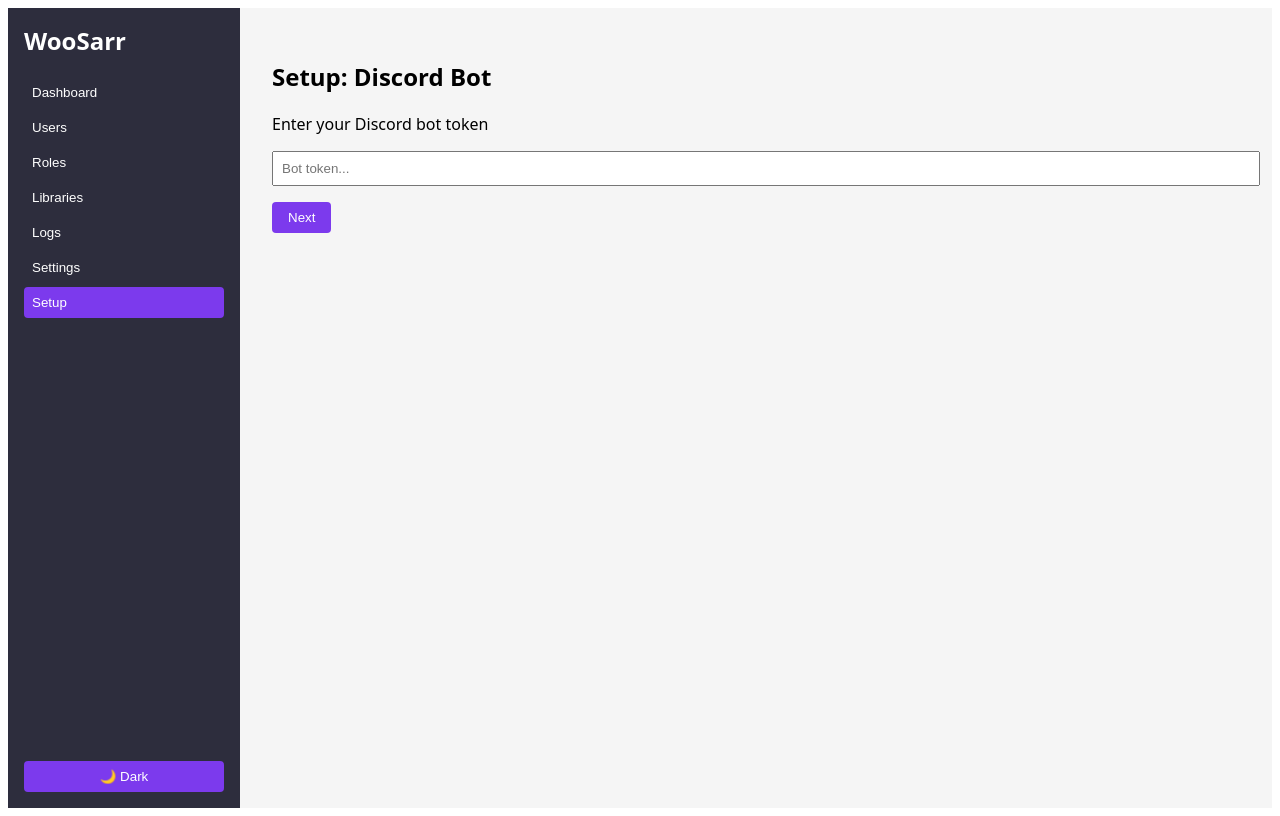
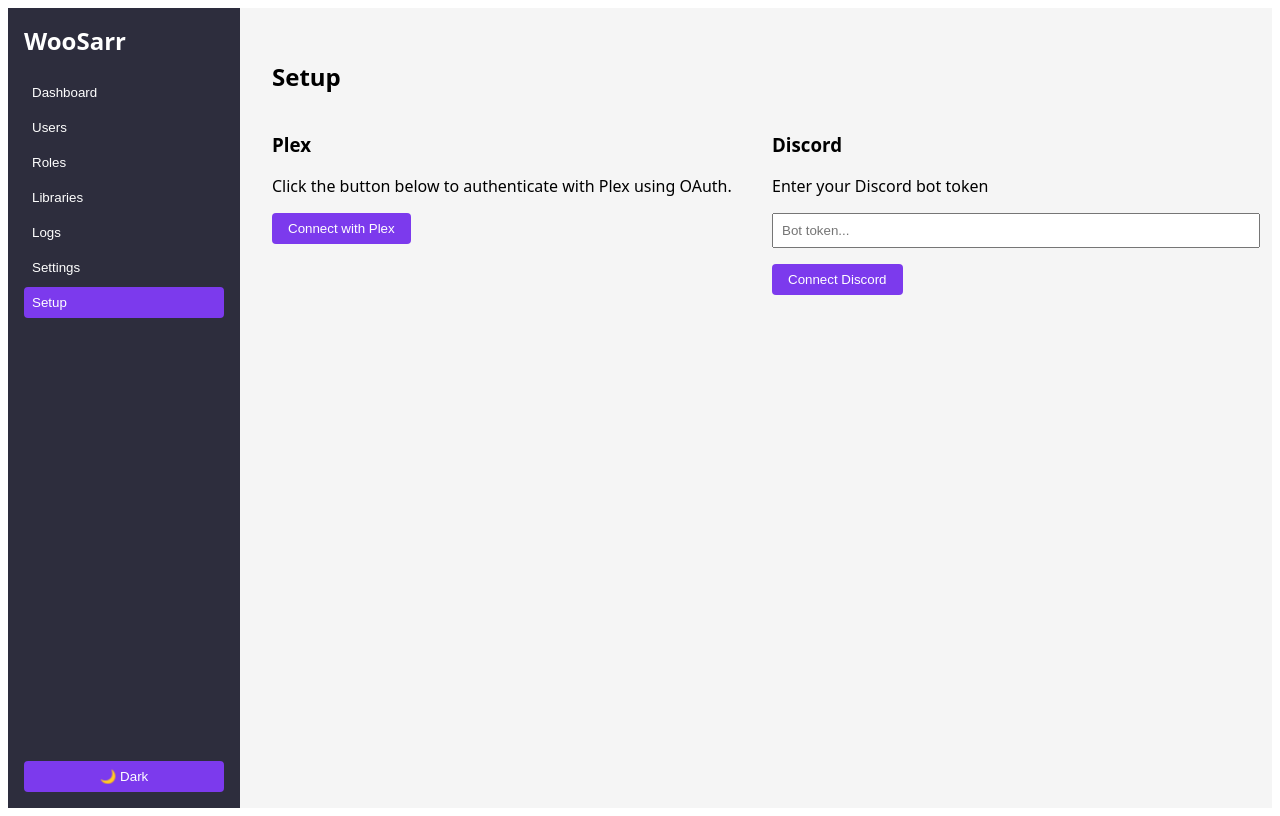
Before and after one commit to TheWooSai/WooSarr, a React (Vite) app in the folder frontend/: page / in a window 1280 px wide. Both pictures are taken after a click on the button "Setup". Built offline with nearby package versions, Linux system fonts and the light colour scheme; no server answers.

Commit message:
P6-02: Separate Plex and Discord setup pages

```diff
--- a/frontend/src/pages/Setup.tsx
+++ b/frontend/src/pages/Setup.tsx
@@ -1,188 +1,66 @@
 import { useState, useEffect } from 'react';
+import SetupPlex from './SetupPlex';
+import SetupDiscord from './SetupDiscord';
+
+interface SetupStatus {
+  plex: {
+    authenticated: boolean;
+    server_name: string;
+  };
+  discord: {
+    running: boolean;
+  };
+}
 
 function Setup() {
-  const [step, setStep] = useState(1);
-  const [discordToken, setDiscordToken] = useState('');
-  const [plexCode, setPlexCode] = useState('');
-  const [plexUrl, setPlexUrl] = useState('');
-  const [plexAuthenticating, setPlexAuthenticating] = useState(false);
-  const [plexAuthenticated, setPlexAuthenticated] = useState(false);
-  const [plexServerName, setPlexServerName] = useState('');
-  const [plexMachineId, setPlexMachineId] = useState('');
-  const [error, setError] = useState('');
+  const [status, setStatus] = useState<SetupStatus | null>(null);
+  const [loading, setLoading] = useState(true);
 
-  // Check if Plex is already authenticated
   useEffect(() => {
-    checkPlexStatus();
+    fetchSetupStatus();
   }, []);
 
-  const checkPlexStatus = async () => {
+  const fetchSetupStatus = async () => {
     try {
-      const response = await fetch('/api/plex/status');
+      const response = await fetch('/api/setup/status');
       const data = await response.json();
-      if (data.authenticated) {
-        setPlexAuthenticated(true);
-        setPlexServerName(data.server_name);
-        setPlexMachineId(data.machine_identifier);
-      }
+      setStatus(data);
     } catch (e) {
-      console.error('Failed to check Plex status:', e);
+      console.error('Failed to fetch setup status:', e);
+    } finally {
+      setLoading(false);
     }
   };
 
-  const handleDiscordSetup = async () => {
-    try {
-      await fetch('/api/discord/token', {
-        method: 'POST',
-        headers: { 'Content-Type': 'application/json' },
-        body: JSON.stringify({ token: discordToken }),
-      });
-      setStep(2);
-    } catch (e) {
-      setError('Failed to save Discord token');
-    }
-  };
-
-  const handlePlexOAuthStart = async () => {
-    try {
-      setError('');
-      const response = await fetch('/api/plex/oauth/start', {
-        method: 'POST',
-        headers: { 'Content-Type': 'application/json' },
-        body: JSON.stringify({}),
-      });
-      const data = await response.json();
-      if (data.success) {
-        setPlexCode(data.code);
-        setPlexUrl(data.url);
-        setPlexAuthenticating(true);
-        // Start polling
-        pollPlexOAuth();
-      } else {
-        setError(data.message);
-      }
-    } catch (e) {
-      setError('Failed to start Plex OAuth');
-    }
-  };
-
-  const pollPlexOAuth = async () => {
-    if (!plexCode) return;
-
-    try {
-      const response = await fetch('/api/plex/oauth/poll', {
-        method: 'POST',
-        headers: { 'Content-Type': 'application/json' },
-        body: JSON.stringify({ code: plexCode }),
-      });
-      const data = await response.json();
-
-      if (data.success && data.authenticated) {
-        setPlexAuthenticating(false);
-        setPlexAuthenticated(true);
-        setPlexServerName(data.server_name);
-        setPlexMachineId(data.machine_identifier);
-        setStep(3);
-      } else if (data.success && !data.authenticated) {
-        // Keep polling
-        setTimeout(pollPlexOAuth, 2000);
-      } else {
-        setPlexAuthenticating(false);
-        setError(data.message);
-      }
-    } catch (e) {
-      setPlexAuthenticating(false);
-      setError('Failed to poll Plex OAuth');
-    }
-  };
-
-  if (step === 1) {
-    return (
-      <div>
-        <h2>Setup: Discord Bot</h2>
-        <p>Enter your Discord bot token</p>
-        <input
-          type="text"
-          value={discordToken}
-          onChange={(e) => setDiscordToken(e.target.value)}
-          placeholder="Bot token..."
-          style={{ width: '100%', padding: '0.5rem', marginBottom: '1rem' }}
-        />
-        <button
-          onClick={handleDiscordSetup}
-          style={{
-            padding: '0.5rem 1rem',
-            backgroundColor: '#7c3aed',
-            color: '#fff',
-            border: 'none',
-            borderRadius: '4px',
-            cursor: 'pointer',
-          }}
-        >
-          Next
-        </button>
-      </div>
-    );
-  }
-
-  if (step === 2) {
-    return (
-      <div>
-        <h2>Setup: Plex Integration</h2>
-        {error && <p style={{ color: 'red' }}>{error}</p>}
-        {plexAuthenticated ? (
-          <div>
-            <p>Connected to: {plexServerName}</p>
-            <p>Machine ID: {plexMachineId}</p>
-            <button
-              onClick={() => setStep(3)}
-              style={{
-                padding: '0.5rem 1rem',
-                backgroundColor: '#7c3aed',
-                color: '#fff',
-                border: 'none',
-                borderRadius: '4px',
-                cursor: 'pointer',
-              }}
-            >
-              Next
-            </button>
-          </div>
-        ) : (
-          <div>
-            <p>Click the button below to authenticate with Plex using OAuth.</p>
-            {plexUrl && (
-              <p>
-                Or visit:{' '}
-                <a href={plexUrl} target="_blank" rel="noopener noreferrer">
-                  {plexUrl}
-                </a>
-              </p>
-            )}
-            <button
-              onClick={handlePlexOAuthStart}
-              disabled={plexAuthenticating}
-              style={{
-                padding: '0.5rem 1rem',
-                backgroundColor: '#7c3aed',
-                color: '#fff',
-                border: 'none',
-                borderRadius: '4px',
-                cursor: plexAuthenticating ? 'wait' : 'pointer',
-              }}
-            >
-              {plexAuthenticating ? 'Waiting for authentication...' : 'Connect with Plex'}
-            </button>
-          </div>
-        )}
-      </div>
-    );
+  if (loading) {
+    return <div>Loading setup status...</div>;
   }
 
   return (
     <div>
-      <h2>Setup Complete</h2>
-      <p>Your WooSarr instance is now configured.</p>
+      <h2>Setup</h2>
+      <div style={{ display: 'grid', gridTemplateColumns: '1fr 1fr', gap: '2rem' }}>
+        <div>
+          <h3>Plex</h3>
+          {status?.plex?.authenticated ? (
+            <div>
+              <p>✅ Connected to: {status.plex.server_name}</p>
+            </div>
+          ) : (
+            <SetupPlex onAuthenticated={fetchSetupStatus} />
+          )}
+        </div>
+        <div>
+          <h3>Discord</h3>
+          {status?.discord?.running ? (
+            <div>
+              <p>✅ Bot is running</p>
+            </div>
+          ) : (
+            <SetupDiscord onStarted={fetchSetupStatus} />
+          )}
+        </div>
+      </div>
     </div>
   );
 }
--- /dev/null
+++ b/frontend/src/pages/SetupDiscord.tsx
@@ -0,0 +1,53 @@
+import { useState } from 'react';
+
+interface SetupDiscordProps {
+  onStarted: () => void;
+}
+
+function SetupDiscord({ onStarted }: SetupDiscordProps) {
+  const [discordToken, setDiscordToken] = useState('');
+  const [error, setError] = useState('');
+
+  const handleDiscordSetup = async () => {
+    try {
+      setError('');
+      await fetch('/api/setup/discord/token', {
+        method: 'POST',
+        headers: { 'Content-Type': 'application/json' },
+        body: JSON.stringify({ token: discordToken }),
+      });
+      onStarted();
+    } catch (e) {
+      setError('Failed to save Discord token');
+    }
+  };
+
+  return (
+    <div>
+      {error && <p style={{ color: 'red' }}>{error}</p>}
+      <p>Enter your Discord bot token</p>
+      <input
+        type="text"
+        value={discordToken}
+        onChange={(e) => setDiscordToken(e.target.value)}
+        placeholder="Bot token..."
+        style={{ width: '100%', padding: '0.5rem', marginBottom: '1rem' }}
+      />
+      <button
+        onClick={handleDiscordSetup}
+        style={{
+          padding: '0.5rem 1rem',
+          backgroundColor: '#7c3aed',
+          color: '#fff',
+          border: 'none',
+          borderRadius: '4px',
+          cursor: 'pointer',
+        }}
+      >
+        Connect Discord
+      </button>
+    </div>
+  );
+}
+
+export default SetupDiscord;
--- /dev/null
+++ b/frontend/src/pages/SetupPlex.tsx
@@ -0,0 +1,93 @@
+import { useState } from 'react';
+
+interface SetupPlexProps {
+  onAuthenticated: () => void;
+}
+
+function SetupPlex({ onAuthenticated }: SetupPlexProps) {
+  const [plexCode, setPlexCode] = useState('');
+  const [plexUrl, setPlexUrl] = useState('');
+  const [plexAuthenticating, setPlexAuthenticating] = useState(false);
+  const [error, setError] = useState('');
+
+  const handlePlexOAuthStart = async () => {
+    try {
+      setError('');
+      const response = await fetch('/api/setup/plex/authenticate', {
+        method: 'POST',
+        headers: { 'Content-Type': 'application/json' },
+        body: JSON.stringify({}),
+      });
+      const data = await response.json();
+      if (data.success) {
+        setPlexCode(data.code);
+        setPlexUrl(data.url);
+        setPlexAuthenticating(true);
+        // Start polling
+        pollPlexOAuth();
+      } else {
+        setError(data.message);
+      }
+    } catch (e) {
+      setError('Failed to start Plex OAuth');
+    }
+  };
+
+  const pollPlexOAuth = async () => {
+    if (!plexCode) return;
+
+    try {
+      const response = await fetch('/api/setup/plex/poll', {
+        method: 'POST',
+        headers: { 'Content-Type': 'application/json' },
+        body: JSON.stringify({ code: plexCode }),
+      });
+      const data = await response.json();
+
+      if (data.success && data.authenticated) {
+        setPlexAuthenticating(false);
+        onAuthenticated();
+      } else if (data.success && !data.authenticated) {
+        // Keep polling
+        setTimeout(pollPlexOAuth, 2000);
+      } else {
+        setPlexAuthenticating(false);
+        setError(data.message);
+      }
+    } catch (e) {
+      setPlexAuthenticating(false);
+      setError('Failed to poll Plex OAuth');
+    }
+  };
+
+  return (
+    <div>
+      {error && <p style={{ color: 'red' }}>{error}</p>}
+      <p>Click the button below to authenticate with Plex using OAuth.</p>
+      {plexUrl && (
+        <p>
+          Or visit:{' '}
+          <a href={plexUrl} target="_blank" rel="noopener noreferrer">
+            {plexUrl}
+          </a>
+        </p>
+      )}
+      <button
+        onClick={handlePlexOAuthStart}
+        disabled={plexAuthenticating}
+        style={{
+          padding: '0.5rem 1rem',
+          backgroundColor: '#7c3aed',
+          color: '#fff',
+          border: 'none',
+          borderRadius: '4px',
+          cursor: plexAuthenticating ? 'wait' : 'pointer',
+        }}
+      >
+        {plexAuthenticating ? 'Waiting for authentication...' : 'Connect with Plex'}
+      </button>
+    </div>
+  );
+}
+
+export default SetupPlex;
```
Also changed, not shown: 2 other files (tests, documents, lock files or other folders).
